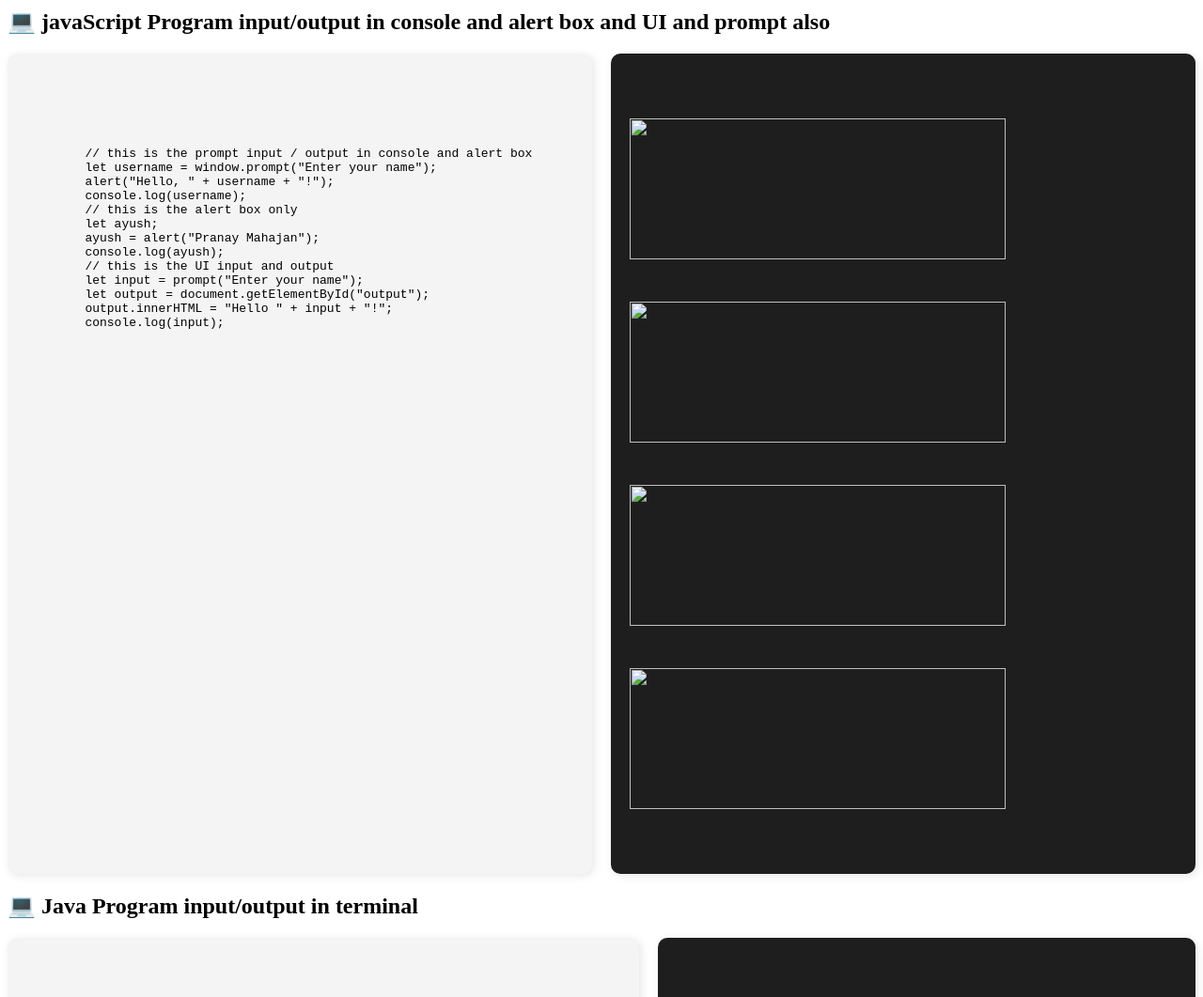
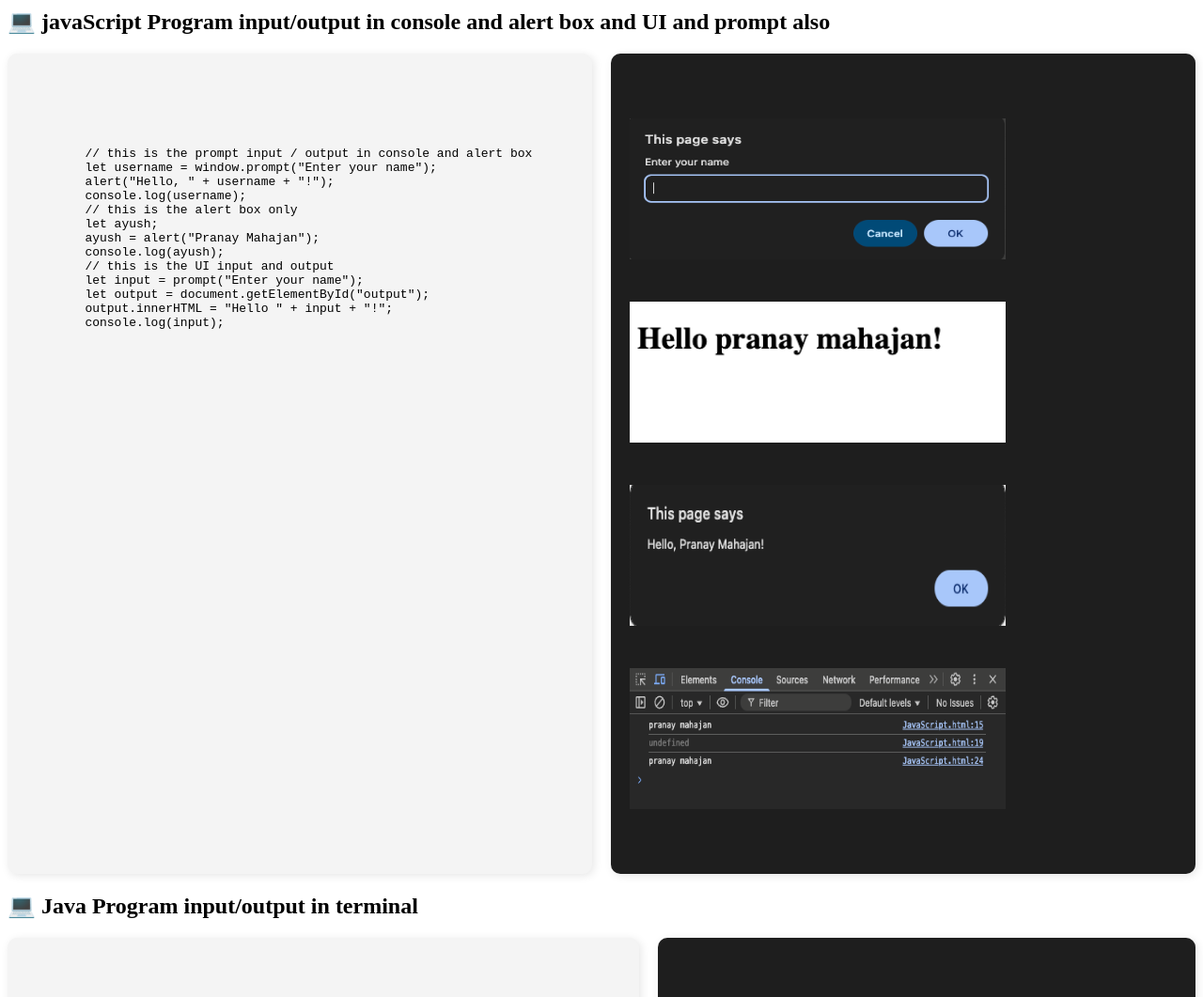
Before and after one commit to Pranaymahajan295/Home, a plain HTML site: page input.html in a window 1280 px wide. Shown: the part 1120-2181 px from the top of the page at 94% size. Drawn offline with Linux system fonts and the light colour scheme.

Commit message:
Add files via upload

```diff
--- a/input.html
+++ b/input.html
@@ -187,13 +187,13 @@ enjoy_programming_c@Enjoys-Mac-mini-7 Python % </pre>
           </div>
           <div class="terminal-box">
             <pre class="green-text">
-                <img src="../Assets/Images/prompt.png" alt="" height="150vh" width="400vh">
+                <img src="./assets/prompt.png" alt="" height="150vh" width="400vh">
                 <br>
-                <img src="../Assets/Images/ui.png" alt="" height="150vh" width="400vh">
+                <img src="./assets/ui.png" alt="" height="150vh" width="400vh">
                 <br>
-                <img src="../Assets/Images/alert.png" alt="" height="150vh" width="400vh">
+                <img src="./assets/alert.png" alt="" height="150vh" width="400vh">
                 <br>
-                <img src="../Assets/Images/prompt.png" alt="" height="150vh" width="400vh">
+                <img src="./assets/console.png" alt="" height="150vh" width="400vh">
             </pre>
           </div>
         </div>
```
